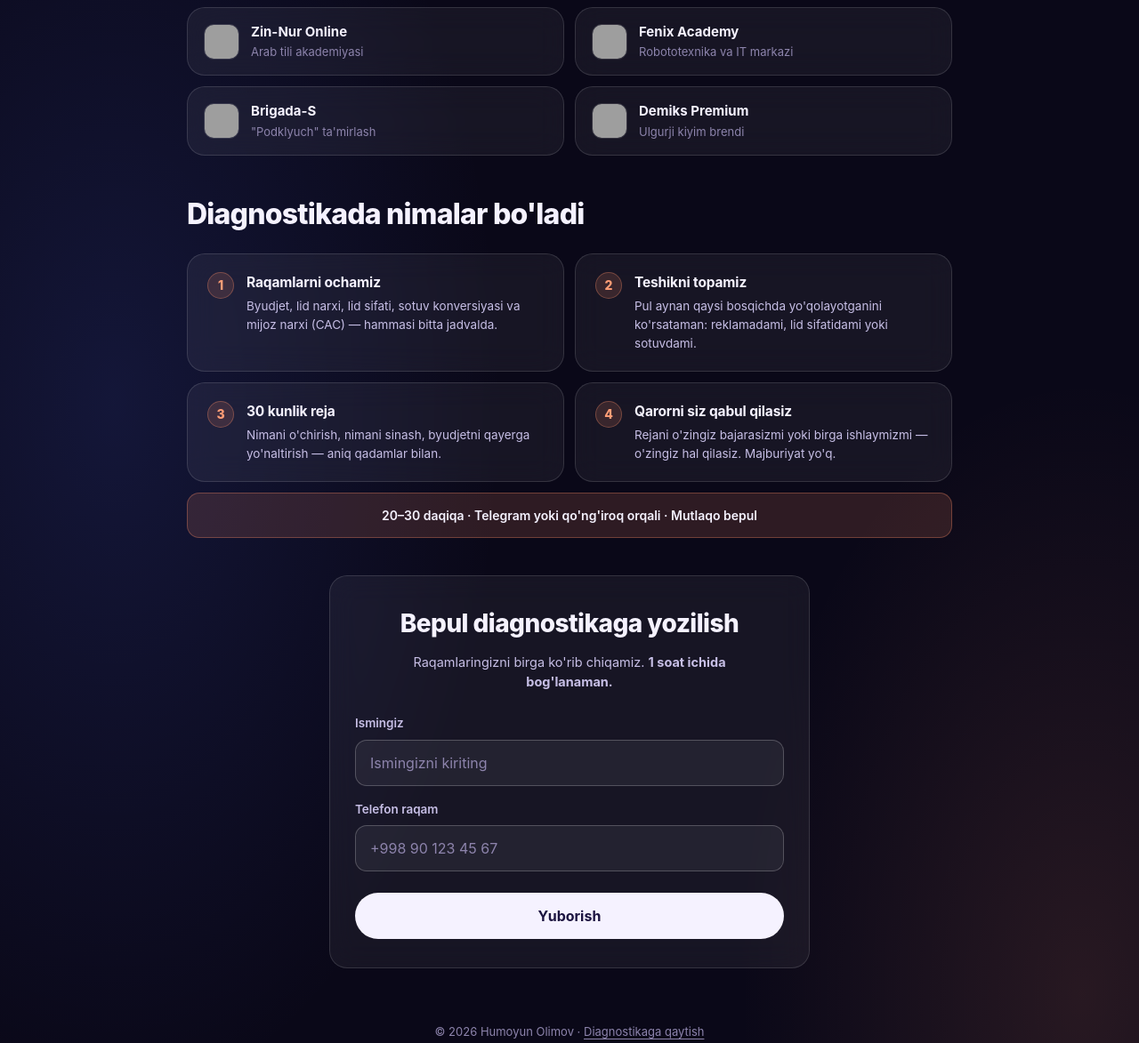
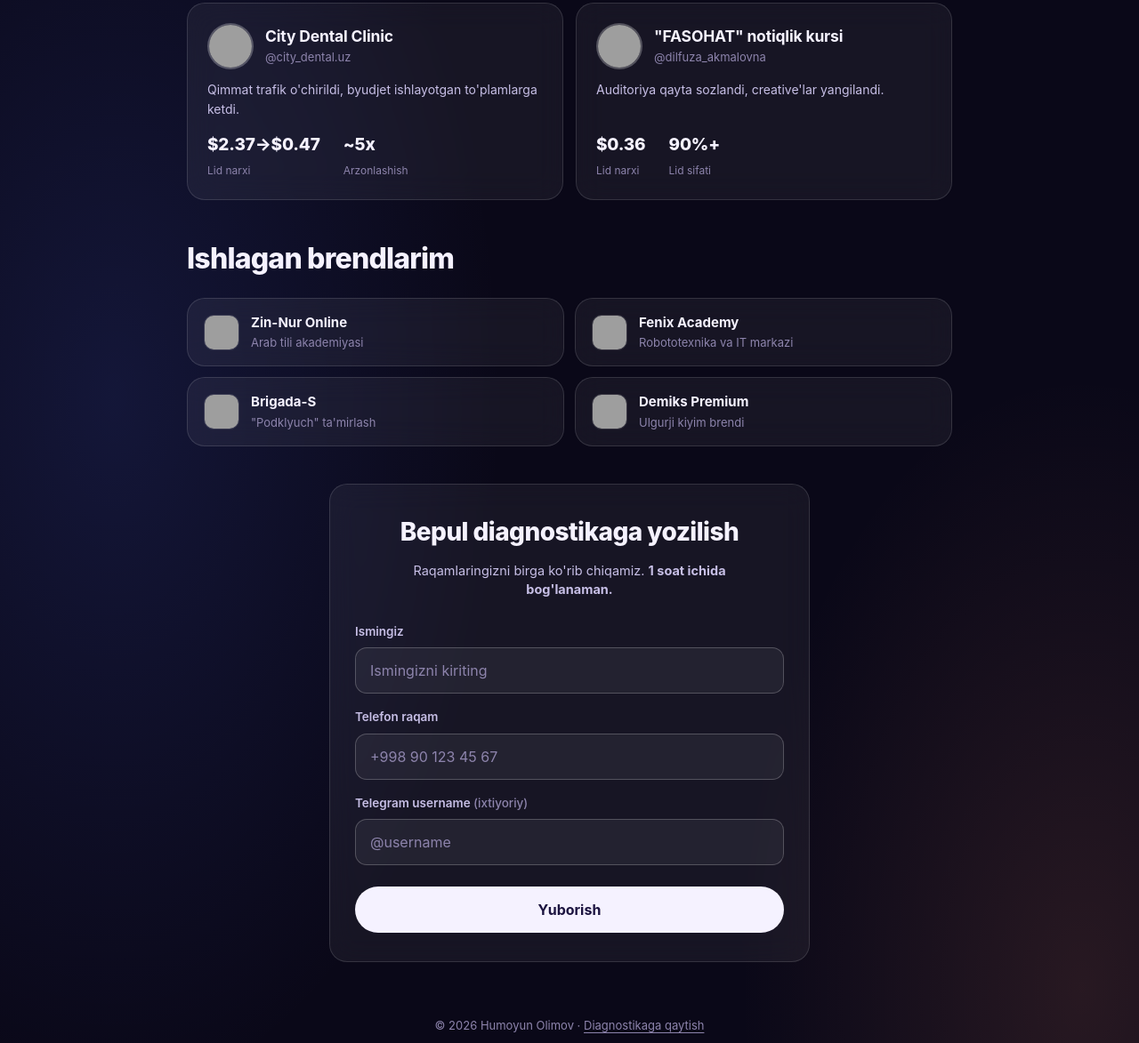
Before and after one commit to humoyunwork-web/reklama-diagnostika, a website: page keyslar.html in a window 1280 px wide. Shown: the part 1340-2513 px from the top of the page at 89% size. Drawn offline with Linux system fonts and the light colour scheme; grey boxes are pictures that could not be loaded.

Commit message:
Add files via upload

```diff
--- a/keyslar.html
+++ b/keyslar.html
@@ -99,7 +99,7 @@
   .brand h4{font-size:15px;font-weight:700;margin-bottom:2px;}
   .brand p{font-size:13px;color:var(--text-muted);line-height:1.45;}
 
-  .steps{display:grid;grid-template-columns:1fr 1fr;gap:12px;}
+  .steps{display:grid;grid-template-columns:repeat(3,1fr);gap:12px;}
   .step-item{padding:20px 22px;display:flex;gap:14px;align-items:flex-start;}
   .step-item .n{
     flex:none;width:30px;height:30px;border-radius:50%;
@@ -128,6 +128,7 @@
   .diag-summary li b{color:var(--text);font-weight:700;font-variant-numeric:tabular-nums;}
   .field{margin-bottom:16px;}
   .field label{display:block;font-size:13.5px;font-weight:600;color:var(--text-secondary);margin-bottom:8px;}
+  .field label .opt{color:var(--text-muted);font-weight:500;}
   .field input{
     width:100%;padding:15px 16px;border-radius:13px;
     background:var(--glass-bg);border:1px solid var(--glass-border-strong);
@@ -168,6 +169,34 @@
     <div class="stat glass"><b>5x</b><span>arzon lid</span></div>
     <div class="stat glass"><b>4 yil</b><span>tajriba</span></div>
   </div>
+
+  <section class="section">
+    <div class="section-head"><h2>Diagnostikada nimalar bo'ladi</h2></div>
+    <div class="steps">
+      <div class="step-item glass">
+        <span class="n">1</span>
+        <div>
+          <h4>Raqamlarni ochamiz</h4>
+          <p>Byudjet, lid narxi, lid sifati, sotuv konversiyasi va mijoz narxi (CAC) &mdash; hammasi bitta jadvalda.</p>
+        </div>
+      </div>
+      <div class="step-item glass">
+        <span class="n">2</span>
+        <div>
+          <h4>Teshikni topamiz</h4>
+          <p>Pul aynan qaysi bosqichda yo'qolayotganini ko'rsataman: reklamadami, lid sifatidami yoki sotuvdami.</p>
+        </div>
+      </div>
+      <div class="step-item glass">
+        <span class="n">3</span>
+        <div>
+          <h4>30 kunlik reja</h4>
+          <p>Nimani o'chirish, nimani sinash, byudjetni qayerga yo'naltirish &mdash; aniq qadamlar bilan.</p>
+        </div>
+      </div>
+    </div>
+    <div class="steps-note">20&ndash;30 daqiqa &middot; Telegram yoki qo'ng'iroq orqali &middot; Mutlaqo bepul</div>
+  </section>
 
   <section class="section">
     <div class="section-head">
@@ -286,41 +315,6 @@
     </div>
   </section>
 
-  <section class="section">
-    <div class="section-head"><h2>Diagnostikada nimalar bo'ladi</h2></div>
-    <div class="steps">
-      <div class="step-item glass">
-        <span class="n">1</span>
-        <div>
-          <h4>Raqamlarni ochamiz</h4>
-          <p>Byudjet, lid narxi, lid sifati, sotuv konversiyasi va mijoz narxi (CAC) &mdash; hammasi bitta jadvalda.</p>
-        </div>
-      </div>
-      <div class="step-item glass">
-        <span class="n">2</span>
-        <div>
-          <h4>Teshikni topamiz</h4>
-          <p>Pul aynan qaysi bosqichda yo'qolayotganini ko'rsataman: reklamadami, lid sifatidami yoki sotuvdami.</p>
-        </div>
-      </div>
-      <div class="step-item glass">
-        <span class="n">3</span>
-        <div>
-          <h4>30 kunlik reja</h4>
-          <p>Nimani o'chirish, nimani sinash, byudjetni qayerga yo'naltirish &mdash; aniq qadamlar bilan.</p>
-        </div>
-      </div>
-      <div class="step-item glass">
-        <span class="n">4</span>
-        <div>
-          <h4>Qarorni siz qabul qilasiz</h4>
-          <p>Rejani o'zingiz bajarasizmi yoki birga ishlaymizmi &mdash; o'zingiz hal qilasiz. Majburiyat yo'q.</p>
-        </div>
-      </div>
-    </div>
-    <div class="steps-note">20&ndash;30 daqiqa &middot; Telegram yoki qo'ng'iroq orqali &middot; Mutlaqo bepul</div>
-  </section>
-
   <section class="section" id="lead">
     <div class="form-card glass">
       <h2>Bepul diagnostikaga yozilish</h2>
@@ -339,6 +333,10 @@
         <div class="field">
           <label for="phone">Telefon raqam</label>
           <input id="phone" type="tel" placeholder="+998 90 123 45 67" required>
+        </div>
+        <div class="field">
+          <label for="telegram">Telegram username <span class="opt">(ixtiyoriy)</span></label>
+          <input id="telegram" type="text" placeholder="@username" autocapitalize="off" autocorrect="off">
         </div>
         <button type="submit" class="btn" id="submitBtn">Yuborish</button>
       </form>
@@ -386,6 +384,7 @@
     e.preventDefault();
     var name = document.getElementById('name').value.trim();
     var phone = document.getElementById('phone').value.trim();
+    var telegram = document.getElementById('telegram').value.trim();
 
     if (phone.replace(/\D/g,'').length < 9){
       msg.className = 'err'; msg.style.display = 'block';
@@ -398,7 +397,7 @@
       var res = await fetch('/api/lead', {
         method: 'POST',
         headers: {'Content-Type':'application/json'},
-        body: JSON.stringify({ name: name, phone: phone, diag: diag })
+        body: JSON.stringify({ name: name, phone: phone, telegram: telegram, diag: diag })
       });
       if (!res.ok) throw new Error('failed');
       form.style.display = 'none';
```
